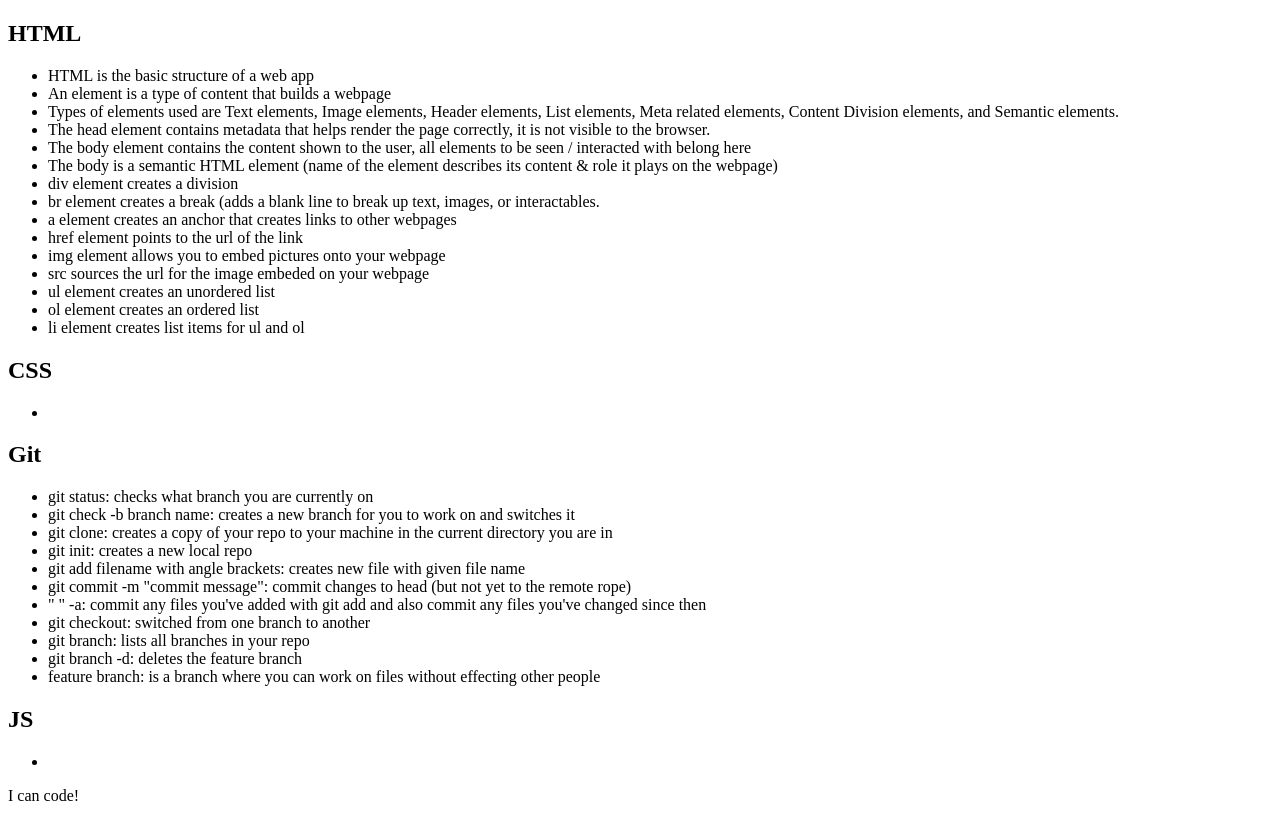
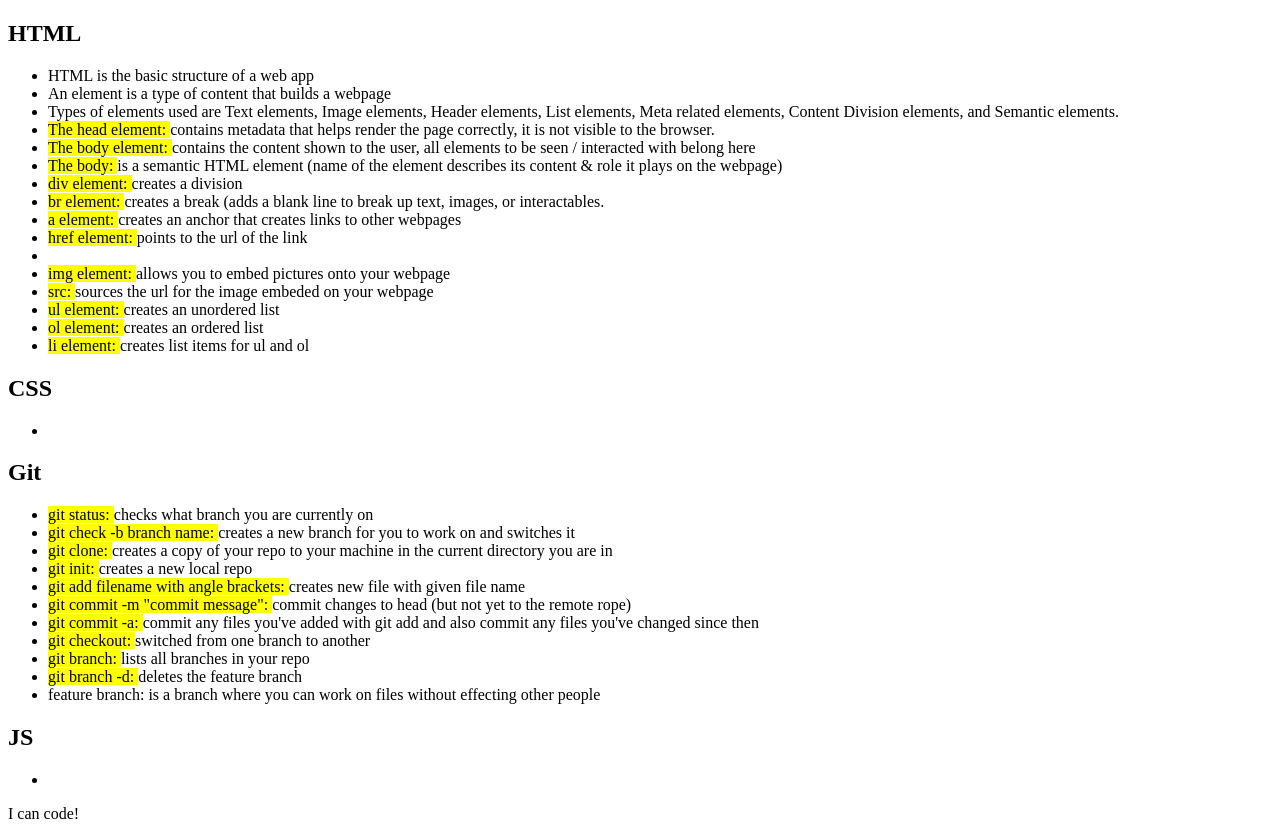
Before and after one commit to Peachy-Pie/prework-study-guide, a plain HTML site: page prework-study-guide/index.html in a window 1280 px wide. Shown: the part 860-1699 px from the top of the page. Drawn offline with Linux system fonts and the light colour scheme.

Commit message:
added organization to notes

```diff
--- a/prework-study-guide/index.html
+++ b/prework-study-guide/index.html
@@ -6,6 +6,7 @@
     <meta name="viewport" content="width=device-width, initial-scale=1.0" />
     <title>Prework Study Guide</title>
   </head>
+
   <body>
     <header id="header">
       <h1>Prework Study Guide</h1>
@@ -18,21 +19,22 @@
           <li> HTML is the basic structure of a web app</li>
           <li> An element is a type of content that builds a webpage </li>
           <li> Types of elements used are Text elements, Image elements, Header elements, List elements, Meta related elements, Content Division elements, and Semantic elements.</li>
-          <li> The head element contains metadata that helps render the page correctly, it is not visible to the browser. </li>
-          <li> The body element contains the content shown to the user, all elements to be seen / interacted with belong here </li>
-          <li> The body is a semantic HTML element (name of the element describes its content & role it plays on the webpage) </li>
-          <li> div element creates a division </li>
-          <li> br element creates a break (adds a blank line to break up text, images, or interactables. </li>
-          <li> a element creates an anchor that creates links to other webpages </li>
-          <li> href element points to the url of the link </li>
-          <li> img element allows you to embed pictures onto your webpage </li>
-          <li> src sources the url for the image embeded on your webpage </li>
-          <li> ul element creates an unordered list </li>
-          <li> ol element creates an ordered list </li>
-          <li> li element creates list items for ul and ol </li>
+          <li> <mark> The head element: </mark> contains metadata that helps render the page correctly, it is not visible to the browser. </li>
+          <li> <mark> The body element: </mark> contains the content shown to the user, all elements to be seen / interacted with belong here </li>
+          <li> <mark> The body: </mark> is a semantic HTML element (name of the element describes its content & role it plays on the webpage) </li>
+          <li> <mark> div element: </mark> creates a division </li>
+          <li> <mark> br element: </mark> creates a break (adds a blank line to break up text, images, or interactables. </li>
+          <li> <mark> a element: </mark> creates an anchor that creates links to other webpages </li>
+          <li> <mark> href element: </mark> points to the url of the link <li>
+          <li> <mark> img element: </mark> allows you to embed pictures onto your webpage </li>
+          <li> <mark> src: </mark> sources the url for the image embeded on your webpage </li>
+          <li> <mark> ul element: </mark> creates an unordered list </li>
+          <li> <mark> ol element: </mark> creates an ordered list </li>
+          <li> <mark> li element: </mark> creates list items for ul and ol </li>
         </ul>
 
       </section>
+
       <section class="card" id-css-section>
         <h2> CSS </h2>
         <ul>
@@ -40,23 +42,25 @@
         </ul>
 
       </section>
+
       <section class="card" id="git-section">
         <h2> Git </h2>
         <ul>
-          <li> git status: checks what branch you are currently on </li>
-          <li> git check -b branch name: creates a new branch for you to work on and switches it </li>
-          <li> git clone: creates a copy of your repo to your machine in the current directory you are in </li>
-          <li> git init: creates a new local repo </li>
-          <li> git add filename with angle brackets: creates new file with given file name </li>
-          <li> git commit -m "commit message": commit changes to head (but not yet to the remote rope) </li>
-          <li>  "    "    -a:  commit any files you've added with git add and also commit any files you've changed since then </li>
-          <li> git checkout: switched from one branch to another </li>
-          <li> git branch: lists all branches in your repo </li>
-          <li> git branch -d: deletes the feature branch </li>
-          <li> feature branch: is a branch where you can work on files without effecting other people </li>
+          <li> <mark> git status: </mark> checks what branch you are currently on </li>
+          <li> <mark> git check -b branch name: </mark> creates a new branch for you to work on and switches it </li>
+          <li> <mark> git clone: </mark> creates a copy of your repo to your machine in the current directory you are in </li>
+          <li> <mark> git init: </mark> creates a new local repo </li>
+          <li> <mark> git add filename with angle brackets: </mark> creates new file with given file name </li>
+          <li> <mark> git commit -m "commit message": </mark> commit changes to head (but not yet to the remote rope) </li>
+          <li> <mark> git commit -a: </mark> commit any files you've added with git add and also commit any files you've changed since then </li>
+          <li> <mark> git checkout: </mark> switched from one branch to another </li>
+          <li> <mark> git branch: </mark> lists all branches in your repo </li>
+          <li> <mark> git branch -d: </mark> deletes the feature branch </li>
+          <li> feature branch: </mark> is a branch where you can work on files without effecting other people </li>
         </ul>
 
       </section>
+
       <section class="card" id="JavaScript">
         <h2> JS </h2>
         <ul>
```
